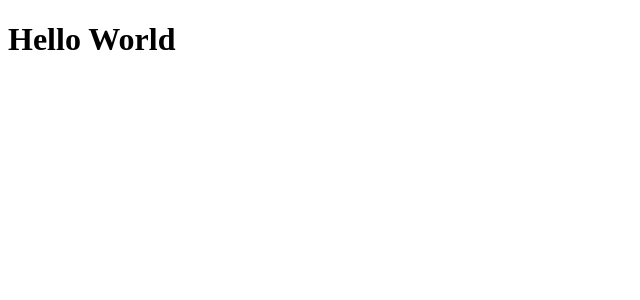
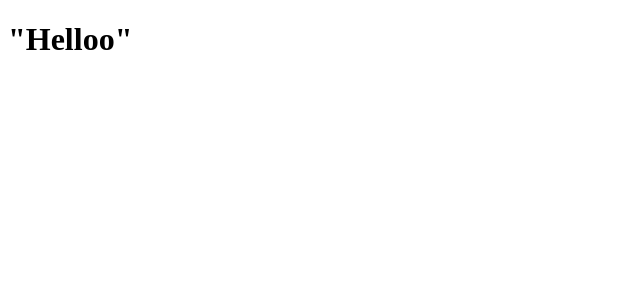
Before and after one commit to zahraaliaghazadeh/Aghazadeh, a React (Create React App) app in the folder client/: page /products in a window 1280 px wide. Shown: the top 300 px of the page, without its empty margins (0-640 px from the left). Built offline with nearby package versions, Linux system fonts and the light colour scheme.

Commit message:
added routes for pages

```diff
--- a/client/src/App.js
+++ b/client/src/App.js
@@ -1,10 +1,74 @@
-import React from 'react';
+// import React from 'react';
+
+// function App() {
+//   return (
+//     <div className="App">
+//       <h1>Hello World</h1>
+//     </div>
+//   );
+// }
+
+// export default App;
+
+// ==============================
+
+// to use hooks /functional components instead of classes
+import React,{useState,useEffect} from 'react';
+// for routes in React
+import { BrowserRouter as Router, Route, Switch } from "react-router-dom"
+
+// importing pages
+import ProductsPage from "./pages/ProductsPage";
+import RequestServicePage from "./pages/RequestServicePage"
+import ServiceDeptPage from "./pages/ServiceDeptPage"
+import SignUpPage from "./pages/SignUpPage";
+import SplashPage from './pages/SplashPage';
+
+// importing components
+import Navbar from "./components/Navbar"
+import Footer from "./components/Footer"
+// importing the api routes
+import API from "./utils/API"
+// the main css file
+import './App.css';
+
+
+
+
+
+
 
 function App() {
+
+
+
   return (
-    <div className="App">
-      <h1>Hello World</h1>
-    </div>
+    // all the routes
+    <Router>
+      {/* <Navbar /> */}
+
+      <Switch>
+        <Route exact path="/">
+          <SplashPage />
+        </Route>
+        <Route exact path="/products">
+          <ProductsPage />
+        </Route>
+        <Route exact path="/request">
+          <RequestServicePage/>
+        </Route>
+
+        <Route exact path="/services">
+          < ServiceDeptPage />
+        </Route>
+
+        <Route exact path="/signup">
+          <SignUpPage/>
+        </Route>
+
+      </Switch>
+      {/* <Footer/> */}
+    </Router>
   );
 }
 
--- a/client/src/pages/ProductsPage/index.js
+++ b/client/src/pages/ProductsPage/index.js
@@ -0,0 +1,14 @@
+import React from 'react'
+// about page style
+import "./style.css"
+import API from "../../utils/API"
+
+
+export default function ProductsPage() {
+    return (
+        <h1>
+"Helloo"
+        </h1>
+
+        )
+    }
--- a/client/src/pages/RequestServicePage/index.js
+++ b/client/src/pages/RequestServicePage/index.js
@@ -0,0 +1,14 @@
+import React from 'react'
+// about page style
+import "./style.css"
+import API from "../../utils/API"
+
+
+export default function RequestServicePage() {
+    return (
+        <h1>
+"Helloo"
+        </h1>
+
+        )
+    }
--- a/client/src/pages/ServiceDeptPage/index.js
+++ b/client/src/pages/ServiceDeptPage/index.js
@@ -0,0 +1,14 @@
+import React from 'react'
+// about page style
+import "./style.css"
+import API from "../../utils/API"
+
+
+export default function ServiceDeptPage() {
+    return (
+        <h1>
+"Helloo"
+        </h1>
+
+        )
+    }
--- a/client/src/pages/SignUpPage/index.js
+++ b/client/src/pages/SignUpPage/index.js
@@ -0,0 +1,14 @@
+import React from 'react'
+// about page style
+import "./style.css"
+import API from "../../utils/API"
+
+
+export default function SignUpPage() {
+    return (
+        <h1>
+"Helloo"
+        </h1>
+
+        )
+    }
--- a/client/src/pages/SplashPage/index.js
+++ b/client/src/pages/SplashPage/index.js
@@ -0,0 +1,14 @@
+import React from 'react'
+// about page style
+import "./style.css"
+import API from "../../utils/API"
+
+
+export default function SplashPage() {
+    return (
+        <h1>
+"Helloo"
+        </h1>
+
+        )
+    }
--- a/package.json
+++ b/package.json
@@ -28,7 +28,8 @@
     "@material-ui/core": "^4.11.0",
     "express": "^4.17.1",
     "if-env": "^1.0.4",
-    "mongoose": "^5.9.20"
+    "mongoose": "^5.9.20",
+    "react-router-dom": "^5.2.0"
   },
   "devDependencies": {
     "concurrently": "^5.2.0"
```
Also changed, not shown: client/src/App.css (added), 1 other file (tests, documents, lock files or other folders).
